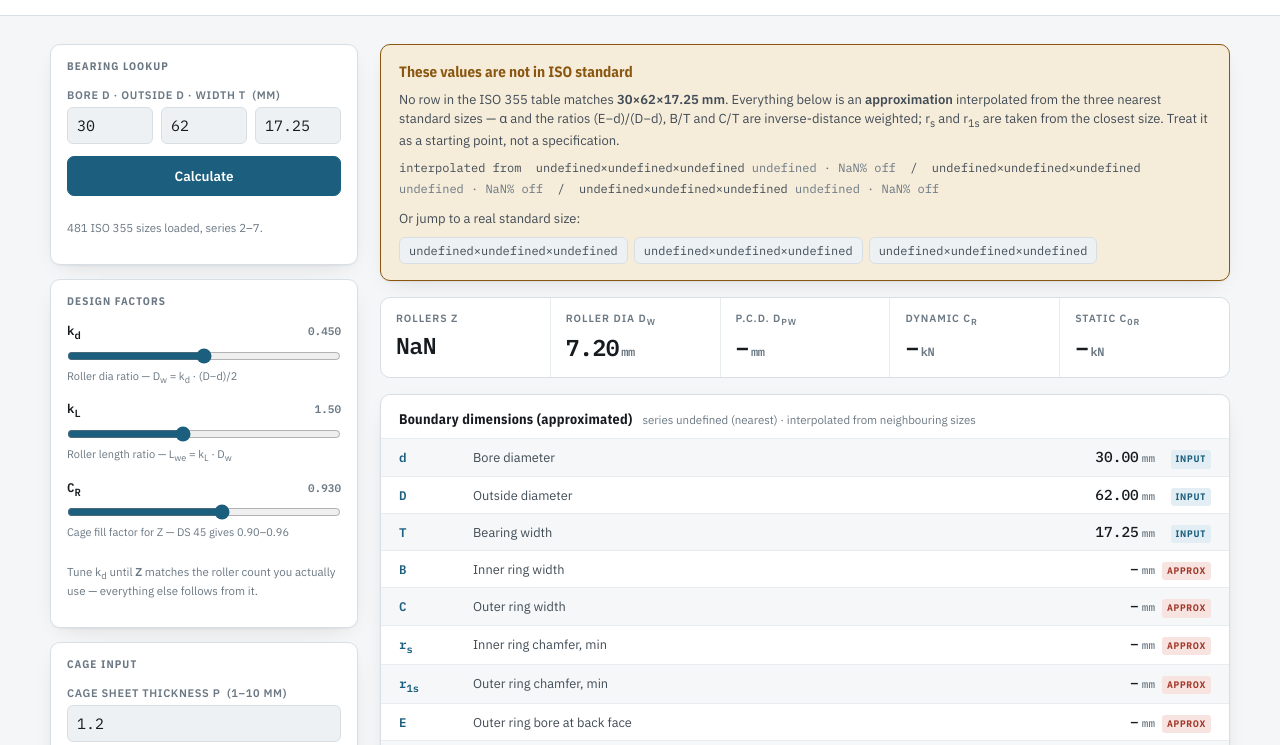
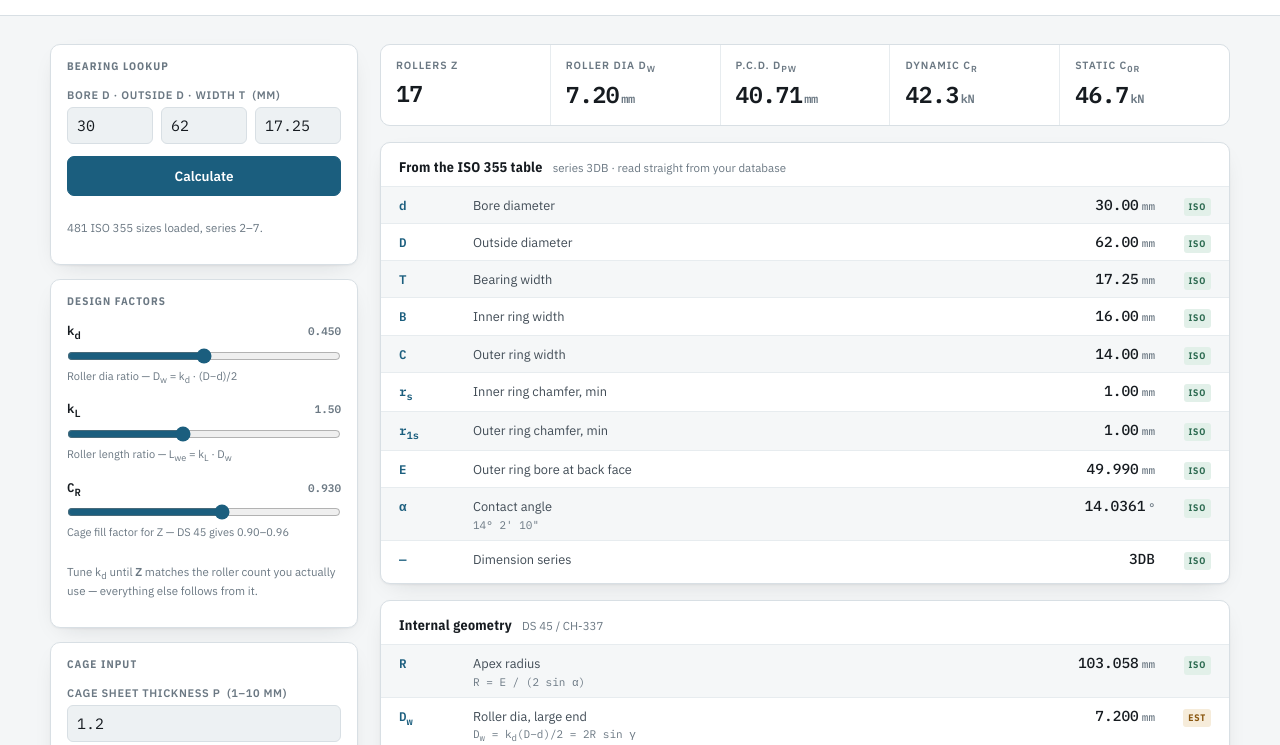
Before and after one commit to adityatambatnibl/trb, a plain HTML site: page index.html in a window 1280 px wide. Shown: the part 55-800 px from the top of the page. Drawn offline with nearby package versions, Linux system fonts and the light colour scheme.

Commit message:
Update index.html

```diff
--- a/index.html
+++ b/index.html
@@ -3,12 +3,7 @@
 <head>
 <meta charset="utf-8">
 <meta name="viewport" content="width=device-width, initial-scale=1">
-<style>
-html{color-scheme:light dark}
-body{margin:0}
-img{max-width:100%}
-[hidden]{display:none!important}
-</style>
+<style>html{color-scheme:light dark}body{margin:0}img{max-width:100%}[hidden]{display:none!important}</style>
 <title>TRB Design Calculator</title>
 <link rel="stylesheet" href="https://fonts.googleapis.com/css2?family=IBM+Plex+Mono:wght@400;500;600&family=IBM+Plex+Sans+Condensed:wght@500;600;700&family=IBM+Plex+Sans:wght@400;500;600&display=swap">
 </head>
@@ -227,8 +222,26 @@ footer code{font-family:"IBM Plex Mono",monospace; font-size:11px}
 <script>
 (function(){
 "use strict";
-var DB = window.TRB_DB || [];
-var K={d:0,D:1,T:2,B:3,rs:4,C:5,r1s:6,a:7,aRaw:8,E:9,ds:10};
+/* Normalise the database. Accepts the current named-field format and the older
+   positional-array format, so a stale db.js can never silently break the lookup. */
+function toDMS(t){
+  var D=Math.floor(t), m=(t-D)*60, M=Math.floor(m), S=Math.round((m-M)*60);
+  if(S===60){S=0;M++;} if(M===60){M=0;D++;}
+  return [D,M,S];
+}
+var DBFORMAT="current";
+var DB = (window.TRB_DB || []).map(function(r){
+  if(Object.prototype.toString.call(r)==="[object Array]"){
+    DBFORMAT="legacy";
+    var p=toDMS(r[7]);
+    r={d:r[0],D:r[1],T:r[2],B:r[3],rs:r[4],C:r[5],r1s:r[6],E:r[9],series:r[10],
+       a:r[7],aRaw:r[8],deg:p[0],min:p[1],sec:p[2]};
+  } else if(typeof r.deg==="number"){
+    r.a=r.deg+r.min/60+r.sec/3600;
+    r.aRaw=r.deg+"\u00b0 "+r.min+"' "+r.sec+'"';
+  } else { DBFORMAT="broken"; }
+  return r;
+}).filter(function(r){ return typeof r.d==="number" && typeof r.E==="number"; });
 var RAD=Math.PI/180, $=function(s){return document.querySelector(s)};
 
 /* ---- theme ---- */
@@ -257,7 +270,7 @@ function fcOf(l){
 
 /* ---- core calculation ---- */
 function compute(r,f){
-  var a=r[K.a]*RAD, E=r[K.E], D=r[K.D], d=r[K.d];
+  var a=r.a*RAD, E=r.E, D=r.D, d=r.d;
   var Ra=E/(2*Math.sin(a));                       // apex radius, DS45 G = 2R sin a
   var Dw=f.kd*(D-d)/2;                            // roller large-end dia
   var sg=Dw/(2*Ra); if(sg>=0.9) sg=0.9;
@@ -281,7 +294,7 @@ function compute(r,f){
   var C0=44*(1-lam)*Z*Lwe*Dw*Math.cos(a);
   var Cr=1.1*fc*Math.pow(Lwe*Math.cos(a),7/9)*Math.pow(Dw,29/27)*Math.pow(Z,0.75);
   return {
-    Ra:Ra,Dw:Dw,g:g/RAD,b:b/RAD,a:r[K.a],Lwe:Lwe,Cp:Cp,Dpw:Dpw,Z:Z,Zr:Zr,
+    Ra:Ra,Dw:Dw,g:g/RAD,b:b/RAD,a:r.a,Lwe:Lwe,Cp:Cp,Dpw:Dpw,Z:Z,Zr:Zr,
     OR:ORd,IR:IRd,ID:IDo,od:E,J:J,wA:wA/RAD,RD:RD,Rd:Rd,Rpk:0.25*f.P,
     lam:lam,fc:fc,C0:C0,Cr:Cr,
     e:1.5*Math.tan(a), Y:0.4/Math.tan(a), Y0:0.5/Math.tan(a),
@@ -309,17 +322,20 @@ function dms(a){
 /* nearest-neighbour estimate for a size that is not in the ISO table */
 function approximate(d,D,T){
   var sc=DB.map(function(r){
-    var a=(r[K.d]-d)/d, b=(r[K.D]-D)/D, c=(r[K.T]-T)/T;
+    var a=(r.d-d)/d, b=(r.D-D)/D, c=(r.T-T)/T;
     return {r:r,s:Math.sqrt(a*a+b*b+c*c)};
   }).sort(function(x,y){return x.s-y.s}).slice(0,3);
   var w=sc.map(function(x){return 1/Math.max(x.s,1e-4)}), sw=w[0]+w[1]+w[2];
   var wa=function(fn){var t=0; sc.forEach(function(x,i){t+=w[i]*fn(x.r)}); return t/sw;};
-  var Er=wa(function(r){return (r[K.E]-r[K.d])/(r[K.D]-r[K.d])});
-  var al=wa(function(r){return r[K.a]});
-  var Br=wa(function(r){return r[K.B]/r[K.T]});
-  var Cr2=wa(function(r){return r[K.C]/r[K.T]});
-  var row=[d,D,T, +(Br*T).toFixed(2), sc[0].r[K.rs], +(Cr2*T).toFixed(2), sc[0].r[K.r1s],
-           +al.toFixed(5), dms(al)+" (interpolated)", +(d+Er*(D-d)).toFixed(3), sc[0].r[K.ds]+" (nearest)"];
+  var Er=wa(function(r){return (r.E-r.d)/(r.D-r.d)});
+  var al=wa(function(r){return r.a});
+  var Br=wa(function(r){return r.B/r.T});
+  var Cr2=wa(function(r){return r.C/r.T});
+  var DG=Math.floor(al), m0=(al-DG)*60, MN=Math.floor(m0), SC=Math.round((m0-MN)*60);
+  if(SC===60){SC=0;MN++;} if(MN===60){MN=0;DG++;}
+  var row={d:d, D:D, T:T, B:+(Br*T).toFixed(2), rs:sc[0].r.rs, C:+(Cr2*T).toFixed(2), r1s:sc[0].r.r1s,
+           deg:DG, min:MN, sec:SC, a:al, aRaw:dms(al)+" (interpolated)",
+           E:+(d+Er*(D-d)).toFixed(3), series:sc[0].r.series+" (nearest)"};
   return {row:row, refs:sc, dist:sc[0].s};
 }
 
@@ -341,20 +357,20 @@ function render(){
 
   if(AP){
     h+='<div class="msg apx"><h2>These values are not in ISO standard</h2>'+
-      '<p>No row in the ISO&nbsp;355 table matches <b>'+r[K.d]+'&times;'+r[K.D]+'&times;'+r[K.T]+'&nbsp;mm</b>. '+
+      '<p>No row in the ISO&nbsp;355 table matches <b>'+r.d+'&times;'+r.D+'&times;'+r.T+'&nbsp;mm</b>. '+
       'Everything below is an <b>approximation</b> interpolated from the three nearest standard sizes &mdash; '+
       '&alpha; and the ratios (E&minus;d)/(D&minus;d), B/T and C/T are inverse-distance weighted; r<sub>s</sub> and r<sub>1s</sub> are taken from the closest size. Treat it as a starting point, not a specification.</p>'+
       '<div class="reflist">interpolated from &nbsp;'+AP.refs.map(function(x){
-        return x.r[K.d]+'&times;'+x.r[K.D]+'&times;'+x.r[K.T]+' <span style="color:var(--muted)">'+esc(x.r[K.ds])+' &middot; '+(x.s*100).toFixed(1)+'% off</span>';
+        return x.r.d+'&times;'+x.r.D+'&times;'+x.r.T+' <span style="color:var(--muted)">'+esc(x.r.series)+' &middot; '+(x.s*100).toFixed(1)+'% off</span>';
       }).join('&nbsp; / &nbsp;')+'</div>'+
       '<p style="margin-top:10px">Or jump to a real standard size:</p><div class="chips">'+
-      AP.refs.map(function(x){return '<button class="chip" type="button" data-go="'+x.r[K.d]+','+x.r[K.D]+','+x.r[K.T]+'">'+x.r[K.d]+'&times;'+x.r[K.D]+'&times;'+x.r[K.T]+'</button>'}).join("")+
+      AP.refs.map(function(x){return '<button class="chip" type="button" data-go="'+x.r.d+','+x.r.D+','+x.r.T+'">'+x.r.d+'&times;'+x.r.D+'&times;'+x.r.T+'</button>'}).join("")+
       '</div></div>';
   }
 
   if(rows.length>1){
-    h+='<div class="msg"><p><b>'+rows.length+' ISO variants</b> share '+r[K.d]+'&times;'+r[K.D]+'&times;'+r[K.T]+'&nbsp;mm. Pick the dimension series:</p><div class="chips">';
-    rows.forEach(function(x,i){ h+='<button class="chip" type="button" data-pick="'+i+'" aria-pressed="'+(i===state.pick)+'">'+x[K.ds]+' &middot; &alpha; '+esc(x[K.aRaw])+'</button>'; });
+    h+='<div class="msg"><p><b>'+rows.length+' ISO variants</b> share '+r.d+'&times;'+r.D+'&times;'+r.T+'&nbsp;mm. Pick the dimension series:</p><div class="chips">';
+    rows.forEach(function(x,i){ h+='<button class="chip" type="button" data-pick="'+i+'" aria-pressed="'+(i===state.pick)+'">'+x.series+' &middot; &alpha; '+esc(x.aRaw)+'</button>'; });
     h+='</div></div>';
   }
 
@@ -366,17 +382,17 @@ function render(){
     '<div class="tile"><div class="k">Static C<sub>0r</sub></div><div class="v">'+num(c.C0/1000,1)+'<i>kN</i></div></div>'+
   '</div>';
 
-  h+='<div class="panel sec"><div class="sechd"><h2>'+(AP?'Boundary dimensions (approximated)':'From the ISO 355 table')+'</h2><p>series '+esc(r[K.ds])+' &middot; '+(AP?'interpolated from neighbouring sizes':'read straight from your database')+'</p></div>'+
-    row("d","Bore diameter","",num(r[K.d],2),"mm",IN)+
-    row("D","Outside diameter","",num(r[K.D],2),"mm",IN)+
-    row("T","Bearing width","",num(r[K.T],2),"mm",IN)+
-    row("B","Inner ring width","",num(r[K.B],2),"mm",TB)+
-    row("C","Outer ring width","",num(r[K.C],2),"mm",TB)+
-    row("r<sub>s</sub>","Inner ring chamfer, min","",num(r[K.rs],2),"mm",TB)+
-    row("r<sub>1s</sub>","Outer ring chamfer, min","",num(r[K.r1s],2),"mm",TB)+
-    row("E","Outer ring bore at back face","",num(r[K.E],3),"mm",TB)+
-    row("&alpha;","Contact angle",esc(r[K.aRaw]),num(r[K.a],4),"&deg;",TB)+
-    row("&mdash;","Dimension series","",esc(r[K.ds]),"",TB)+
+  h+='<div class="panel sec"><div class="sechd"><h2>'+(AP?'Boundary dimensions (approximated)':'From the ISO 355 table')+'</h2><p>series '+esc(r.series)+' &middot; '+(AP?'interpolated from neighbouring sizes':'read straight from your database')+'</p></div>'+
+    row("d","Bore diameter","",num(r.d,2),"mm",IN)+
+    row("D","Outside diameter","",num(r.D,2),"mm",IN)+
+    row("T","Bearing width","",num(r.T,2),"mm",IN)+
+    row("B","Inner ring width","",num(r.B,2),"mm",TB)+
+    row("C","Outer ring width","",num(r.C,2),"mm",TB)+
+    row("r<sub>s</sub>","Inner ring chamfer, min","",num(r.rs,2),"mm",TB)+
+    row("r<sub>1s</sub>","Outer ring chamfer, min","",num(r.r1s,2),"mm",TB)+
+    row("E","Outer ring bore at back face","",num(r.E,3),"mm",TB)+
+    row("&alpha;","Contact angle",esc(r.aRaw),num(r.a,4),"&deg;",TB)+
+    row("&mdash;","Dimension series","",esc(r.series),"",TB)+
   '</div>';
 
   h+='<div class="panel sec"><div class="sechd"><h2>Internal geometry</h2><p>DS&nbsp;45 / CH-337</p></div>'+
@@ -421,10 +437,16 @@ function render(){
   '</div>';
 
   var warns=[];
+  var d0=r.d,D0=r.D,T0=r.T;
+  if(r.E>=D0) warns.push("Source data: E = "+r.E+" is not smaller than D = "+D0+". The outer ring bore cannot equal or exceed the outside diameter \u2014 this row is mis-scanned in the Excel, and every result below is wrong.");
+  if(r.B>T0)  warns.push("Source data: B = "+r.B+" exceeds T = "+T0+". The inner ring cannot be wider than the bearing \u2014 check this row in the Excel.");
+  if(r.C>T0)  warns.push("Source data: C = "+r.C+" exceeds T = "+T0+". The outer ring cannot be wider than the bearing \u2014 check this row in the Excel.");
+  if(r.rs>(D0-d0)/4)  warns.push("Source data: r_s min = "+r.rs+" is impossible for a cross-section of "+((D0-d0)/2).toFixed(1)+" mm.");
+  if(r.r1s>(D0-d0)/4) warns.push("Source data: r_1s min = "+r.r1s+" is impossible for a cross-section of "+((D0-d0)/2).toFixed(1)+" mm.");
   if(c.b<=0) warns.push("Inner track angle β is not positive — k_d is far too high for this contact angle.");
-  if(c.Lwe>r[K.C]) warns.push("Roller length "+num(c.Lwe,2)+" mm exceeds the outer ring width C = "+r[K.C]+" mm. Lower k_L.");
-  if(c.IR<=r[K.d]) warns.push("Inner track diameter has fallen below the bore d. Lower k_d.");
-  if(c.Rd<=r[K.d]) warns.push("Retainer I.D. has fallen below the bore — check cage thickness P and clearance.");
+  if(c.Lwe>r.C) warns.push("Roller length "+num(c.Lwe,2)+" mm exceeds the outer ring width C = "+r.C+" mm. Lower k_L.");
+  if(c.IR<=r.d) warns.push("Inner track diameter has fallen below the bore d. Lower k_d.");
+  if(c.Rd<=r.d) warns.push("Retainer I.D. has fallen below the bore — check cage thickness P and clearance.");
   if(c.lam>0.30||c.lam<0.01) warns.push("λ = "+num(c.lam,3)+" is outside the ISO 281 f_c table (0.01–0.30); f_c is clamped at the edge value.");
   if(warns.length) h+='<div class="msg"><p style="color:var(--est);font-weight:600;margin-bottom:6px">Check</p><p>'+warns.map(esc).join("<br>")+'</p></div>';
 
@@ -441,6 +463,7 @@ function render(){
 }
 
 function lookup(){
+  if(!DB.length) return;
   var d=parseFloat($("#in_d").value), D=parseFloat($("#in_D").value), T=parseFloat($("#in_T").value);
   if(!isFinite(d)||!isFinite(D)||!isFinite(T)){
     state.rows=null;
@@ -448,7 +471,7 @@ function lookup(){
     render(); return;
   }
   var eps=0.005;
-  var hits=DB.filter(function(r){return Math.abs(r[K.d]-d)<eps&&Math.abs(r[K.D]-D)<eps&&Math.abs(r[K.T]-T)<eps});
+  var hits=DB.filter(function(r){return Math.abs(r.d-d)<eps&&Math.abs(r.D-D)<eps&&Math.abs(r.T-T)<eps});
   if(!hits.length){
     var ap=approximate(d,D,T);
     state.rows=[ap.row]; state.pick=0; state.err=null; state.approx=ap; render(); return;
@@ -463,9 +486,9 @@ function fillList(id,vals){
 function refreshLists(){
   var d=parseFloat($("#in_d").value), D=parseFloat($("#in_D").value);
   var uniq=function(a){return a.filter(function(v,i,s){return s.indexOf(v)===i}).sort(function(x,y){return x-y})};
-  fillList("#l_d",uniq(DB.map(function(r){return r[K.d]})));
-  fillList("#l_D",uniq(DB.filter(function(r){return !isFinite(d)||r[K.d]===d}).map(function(r){return r[K.D]})));
-  fillList("#l_T",uniq(DB.filter(function(r){return (!isFinite(d)||r[K.d]===d)&&(!isFinite(D)||r[K.D]===D)}).map(function(r){return r[K.T]})));
+  fillList("#l_d",uniq(DB.map(function(r){return r.d})));
+  fillList("#l_D",uniq(DB.filter(function(r){return !isFinite(d)||r.d===d}).map(function(r){return r.D})));
+  fillList("#l_T",uniq(DB.filter(function(r){return (!isFinite(d)||r.d===d)&&(!isFinite(D)||r.D===D)}).map(function(r){return r.T})));
 }
 
 /* ---- wiring ---- */
@@ -476,7 +499,16 @@ $("#form").addEventListener("submit",function(e){e.preventDefault(); lookup();})
 ["#kd","#kL","#cr","#pt","#cl"].forEach(function(s){
   $(s).addEventListener("input",render);
 });
-$("#dbcount").innerHTML=DB.length+" ISO&nbsp;355 sizes loaded, series&nbsp;2&ndash;7.";
+if(!DB.length){
+  $("#dbcount").innerHTML='<b style="color:var(--bad)">db.js did not load.</b> Put db.js in the same folder as index.html and refresh.';
+  $("#res").innerHTML='<div class="msg err"><h2>Database file not loaded</h2>'+
+    '<p>The page could not read any bearing data. Check that <b>db.js</b> sits in the same folder as <b>index.html</b>, '+
+    'that it has not been renamed, and that index.html and db.js came from the <b>same download</b> &mdash; mixing an old db.js '+
+    'with a new index.html is the usual cause.</p></div>';
+  return;
+}
+$("#dbcount").innerHTML=DB.length+" ISO&nbsp;355 sizes loaded, series&nbsp;2&ndash;7."+
+  (DBFORMAT==="legacy"?' <b style="color:var(--est)">Old db.js format detected &mdash; still working, but replace it with the current db.js.</b>':"");
 
 /* opens on a real worked example */
 $("#in_d").value="30"; $("#in_D").value="62"; $("#in_T").value="17.25";
```
